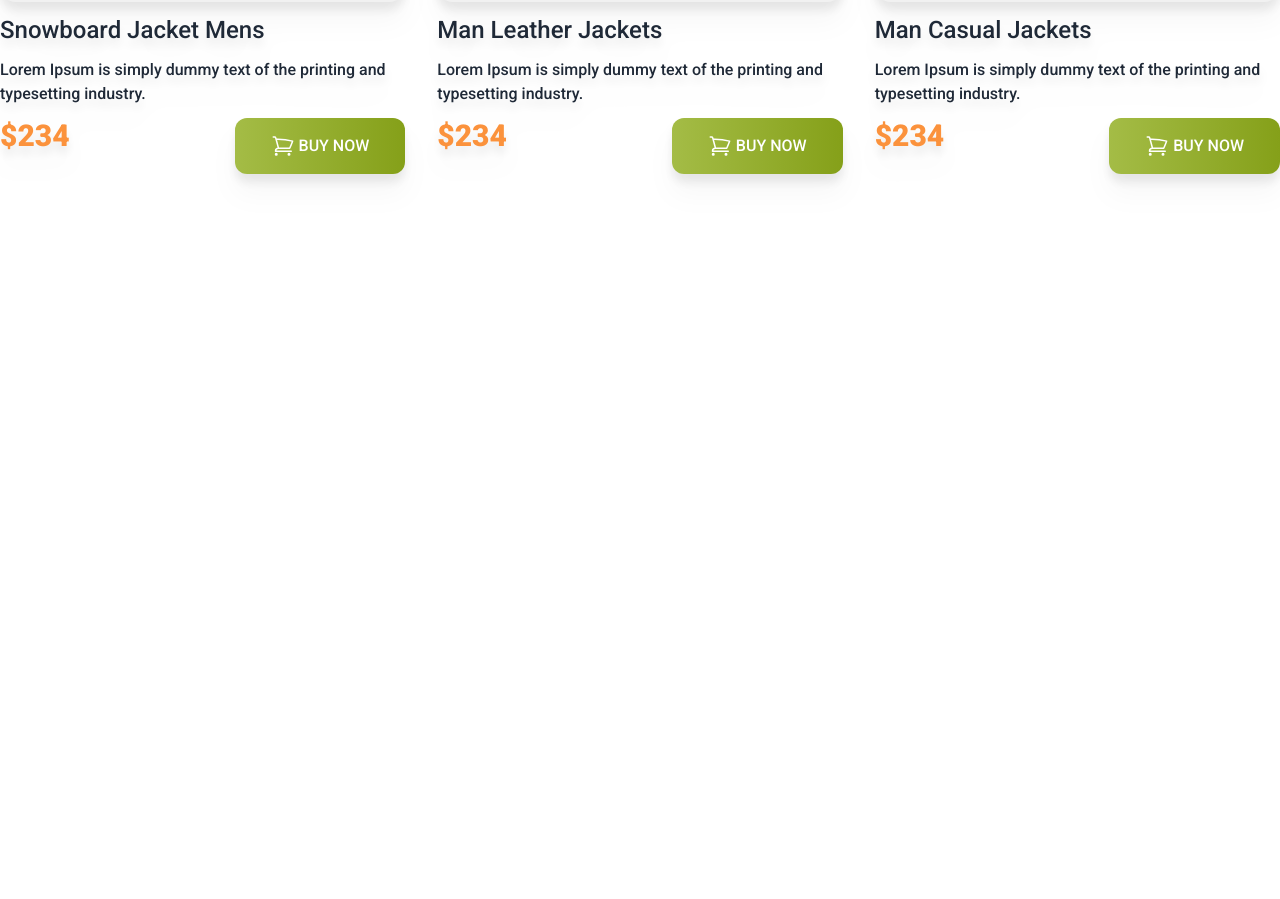
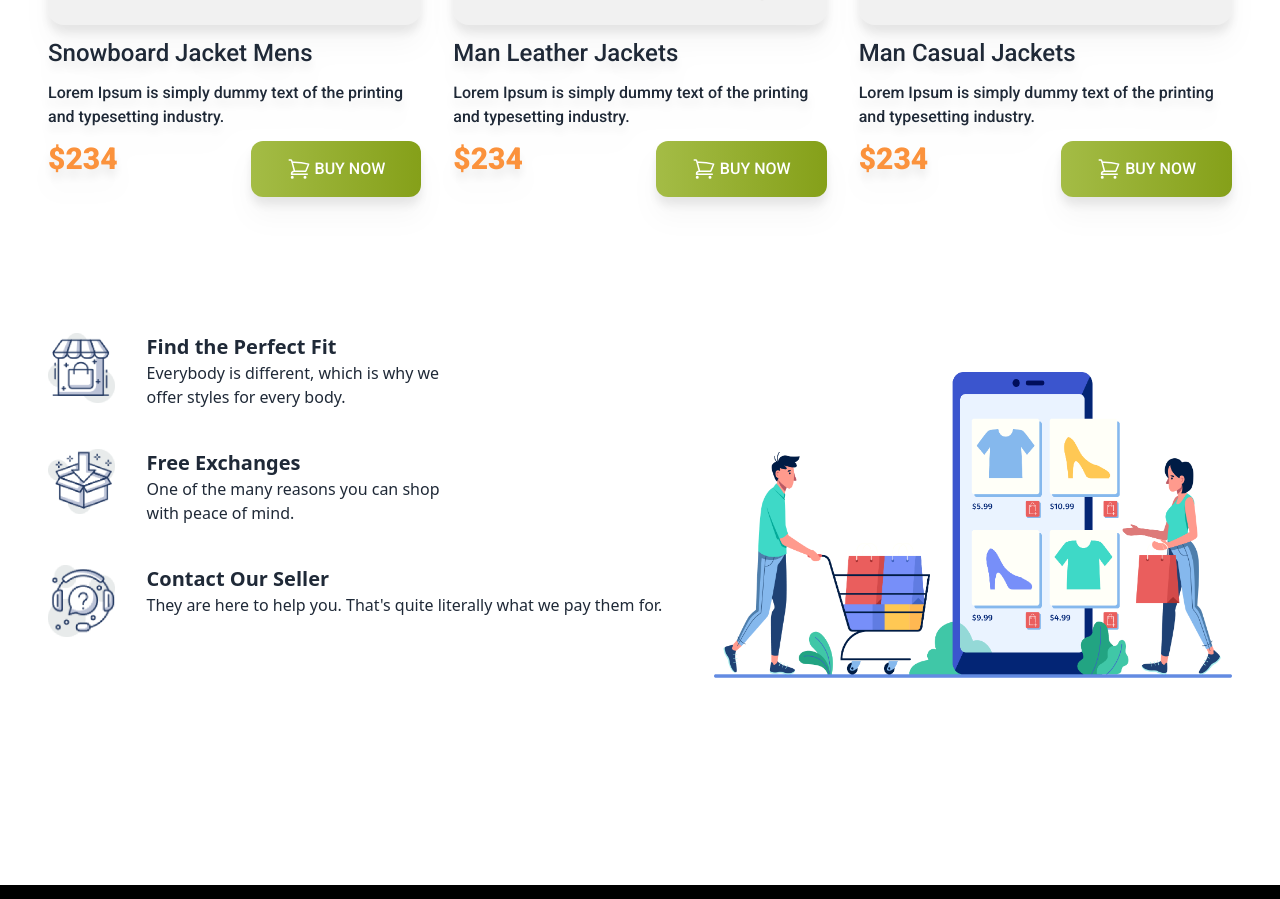
Before and after one commit to wwwshoaib/module-12-penguin-fashion-with-tailwind, a plain HTML site: page index.html in a window 1280 px wide. Shown: the part 1898-2797 px from the top of the page. Before the commit the page ends 2120 px from the top, so only its background shows below. Drawn offline with nearby package versions, Linux system fonts and the light colour scheme.

Commit message:
footer section added

```diff
--- a/index.html
+++ b/index.html
@@ -27,27 +27,25 @@
 <body>
     <header class="bg-[#FFFBF0] px-4 py-5 gap-0 lg:gap-40  md:px-16">
         <!-- nav -->
-        <nav class=" flex justify-center items-center  flex-col lg:flex-row md:mb-15 lg:mb-0 mb-8 space-x-0 lg:space-x-10">
+        <nav
+            class=" flex justify-center items-center  flex-col lg:flex-row md:mb-15 lg:mb-0 mb-8 space-x-0 lg:space-x-10">
             <!-- logo -->
 
             <div class="w-[100%] md:w-[50%] md:mb-0 mb-8">
                 <img src="icons/logo.png" alt="">
-
             </div>
-                <!-- manu -->
+            <!-- menu -->
             <div class="w-[100%] md:[50%] md:mb-0 mb-8">
                 <ul class="flex justify-center items-center gap-4 md:gap-8 text-sm md:text-xl md:space-x-8">
-                        <li>Home</li>
-                        <li>Product</li>
-                        <li>About Us</li>
-                        <li>Contact Us</li>
+                    <li><a href="">Home</a></li>
+                    <li><a href="">Product</a></li>
+                    <li><a href="">About Us</a></li>
+                    <li><a href="">Contact Us</a></li>
                 </ul>
             </div>
-
-
         </nav>
         <!-- banner section -->
-        <div class="flex flex-col md:flex-row justify-between items-center">
+        <div class="flex flex-col md:flex-row justify-between items-center py-12   px-4 md:px-12">
             <div>
                 <h1 class="text-7xl uppercase font-bebas-neue">
                     <span class="text-[#FABE4C]  "> Be the Penguins </span>
@@ -72,7 +70,7 @@
     </header>
     <main class="mx-auto">
         <!-- woman jacket section -->
-        <section class="py-12">
+        <section class="py-12 px-4 md:px-12">
             <h3 class="text-5xl font-bebas-neue">Woman Jackets</h3>
             <!-- jacket container -->
             <div class="grid grid-cols-1 md:grid-cols-2 lg:grid-cols-3 gap-8 font-roboto">
@@ -142,7 +140,7 @@
         <!-- woman section ends -->
 
         <!-- man jacket section -->
-        <section class="py-12">
+        <section class="py-12  px-4 md:px-12">
             <h3 class="text-5xl font-bebas-neue">Man Jackets</h3>
             <!-- jacket container -->
             <div class="grid grid-cols-1 md:grid-cols-2 lg:grid-cols-3 gap-8 font-roboto">
@@ -208,8 +206,73 @@
                 </div>
             </div>
         </section>
+        <!-- last section -->
+        <section class="py-12  px-4 md:px-12">
+            <div class="flex flex-col md:flex-row justify-center items-center mb-20 " >
+
+                <div class="flex flex-col mb-20 justify-center items-center">
+                     <!-- find the perfect fit -->
+                    <div class="flex flex-row mb-20 md:m-10 w-[100%] h-[40%] ">
+                        <div class="w-[50%] md:w-[10%]">
+                            <img src="icons/house.png" alt="">
+                        </div>
+                        <div>
+                            <div class="pl-8">
+                                <p class="font-bold text-xl"> Find the Perfect Fit</p>
+                            </div>
+                            <div class="pl-8">
+                                <p>Everybody is different, which is why we <br>
+                                    offer styles for every body.</p>
+                            </div>
+                        </div>
+                    </div>
+
+
+                     <!-- free exchanges -->
+                     <div class="flex flex-row mb-20  md:mb-10 w-[100%] h-[40%]">
+                        <div class="w-[50%] md:w-[10%]">
+                            <img src="icons/box.png" alt="">
+                        </div>
+                        <div>
+                            <div class="pl-8">
+                                <p class="font-bold text-xl">Free Exchanges</p>
+                            </div>
+                            <div class="pl-8">
+                                <p>One of the many reasons you can shop <br>
+                                    with peace of mind.</p>
+                            </div>
+                        </div>
+                    </div>
+
+
+                     <!-- contact our seller -->
+                     <div class="flex flex-row mb-20 md:mb-10 w-[100%] h-[40%] ">
+                        <div class="w-[50%] md:w-[10%]">
+                            <img src="icons/question.png" alt="">
+                        </div>
+                        <div>
+                            <div class="pl-8">
+                                <h1 class="font-bold text-xl">Contact Our Seller</h1>
+                            </div>
+                            <div class="pl-8">
+                                <p>They are here to help you. That's quite
+                                    literally what we pay them for.</p>
+                            </div>
+                        </div>
+                    </div>
+
+
+
+                </div>
+
+                <div class="w-[100%] md:w-[50%]">
+                    <img src="images/shopping.png" alt="">
+                </div>
+            </div>
+        </section>
     </main>
-    <footer>
+    <footer class="w-[100%] h-80 bg-black items-center justify-center flex text-white uppercase">
+        <p>&copy; All Rights Reserved 2023 </p>
 
     </footer>
 
```
Lines whose indentation alone changed are shown as unchanged.
